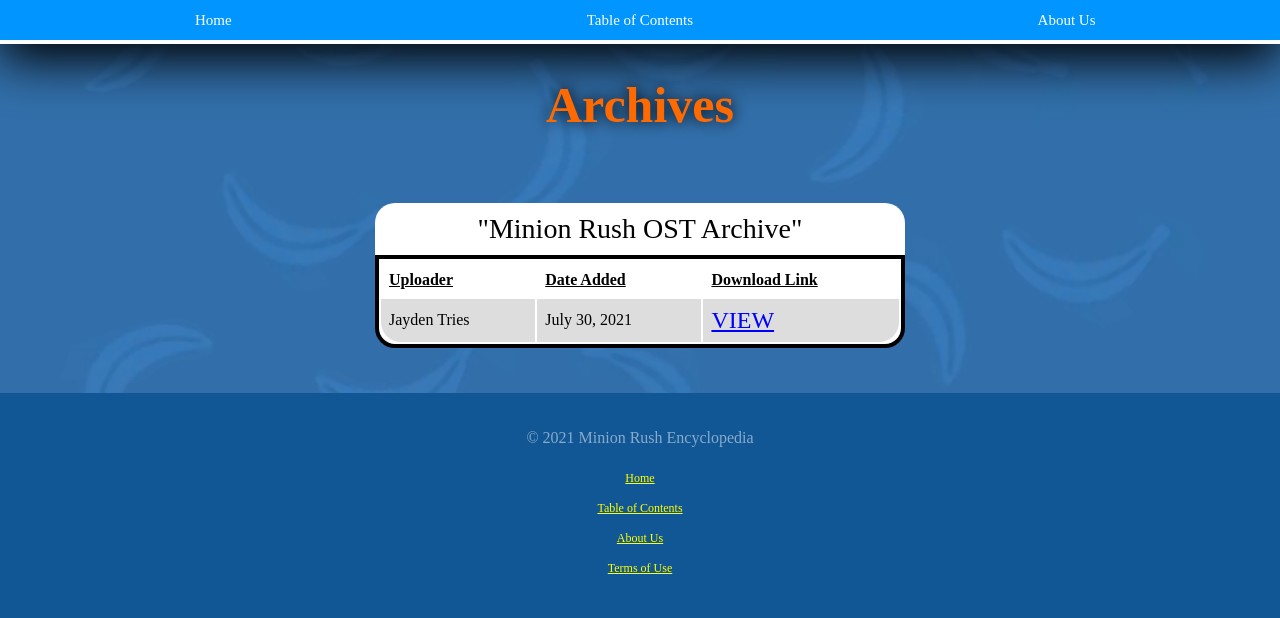
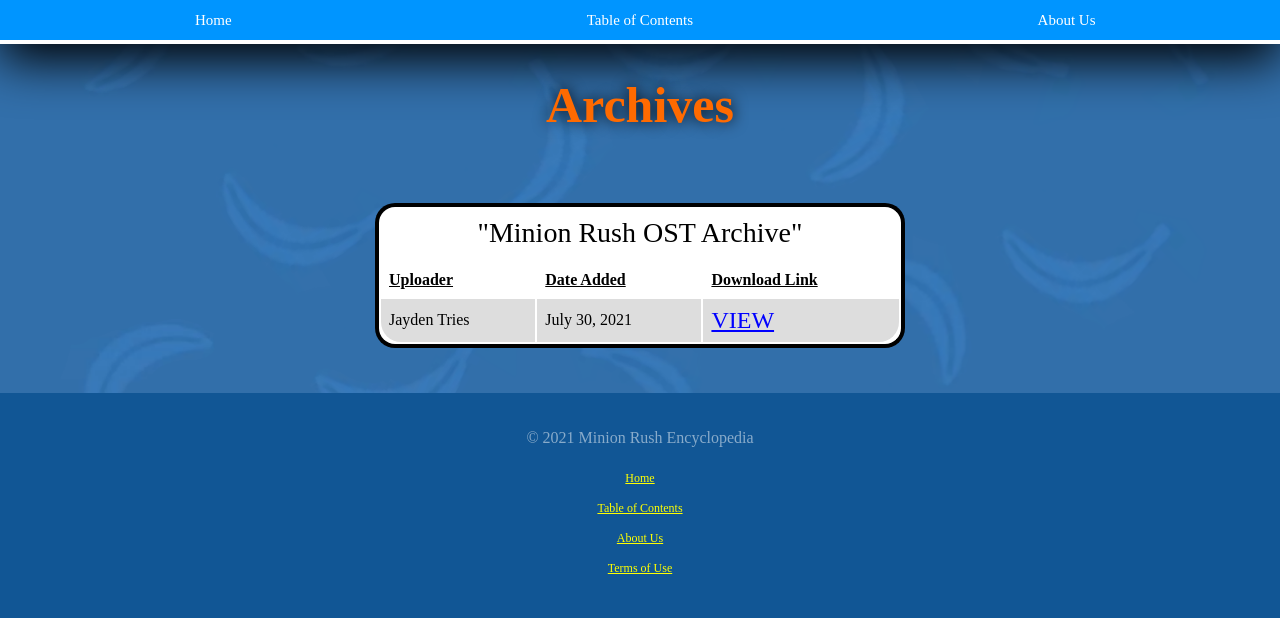
Before and after one commit to MinionRushEncyclopedia/minionrushencyclopedia.github.io, a PHP site: page /archives/index.html in a window 1280 px wide. Shown: the part 104-722 px from the top of the page. Run offline with PHP 8.4, Linux system fonts and the light colour scheme; some web fonts are replaced.

Commit message:
Update style.css

```diff
--- a/base/style.css
+++ b/base/style.css
@@ -573,10 +573,10 @@ table {
   margin-top: 25px;
   margin-bottom: 25px;
   border-radius: 20px;
+  border: solid 4px black;
   border-top: solid 0px rgba(0,0,0,0);
   border-top-left-radius: 0px;
   border-top-right-radius: 0px;
-  border: solid 4px black;
   background-color: white;
   border-collapse: separate !important;
   width: 45%;
@@ -597,6 +597,7 @@ td, th {
   font-size: 28px;
   font-family: "CustomGotham";
 
+  border: solid 4px black;
   border-bottom: solid 0px rgba(0,0,0,0);
   border-top-left-radius: 20px;
   border-top-right-radius: 20px;
```
